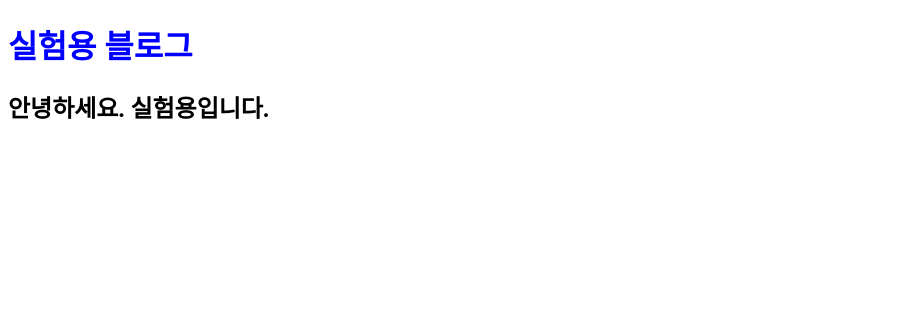
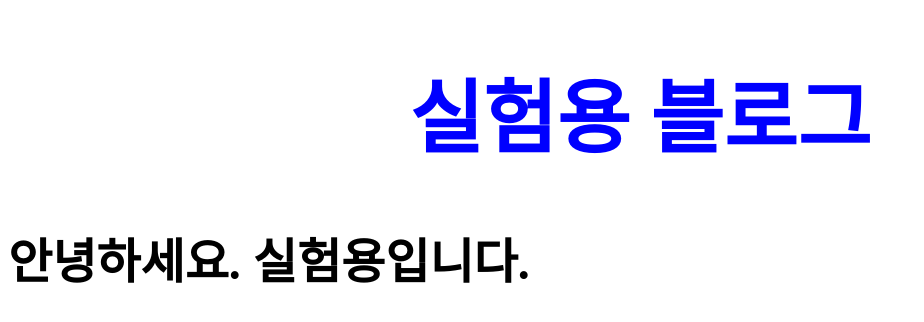
Before and after one commit to solmopark/test, a plain HTML site: page docs/index.html in a window 1280 px wide. Shown: the whole page, without its empty margins (0-924 px from the left). Drawn offline with Linux system fonts and the light colour scheme.

Commit message:
Add files via upload

```diff
--- a/docs/index.css
+++ b/docs/index.css
@@ -1,3 +1,9 @@
 h1{
+  font-size: 5rem;
   color:blue;
+  text-align: center;
 }
+
+h2{
+  font-size: 3rem;
+}
```
